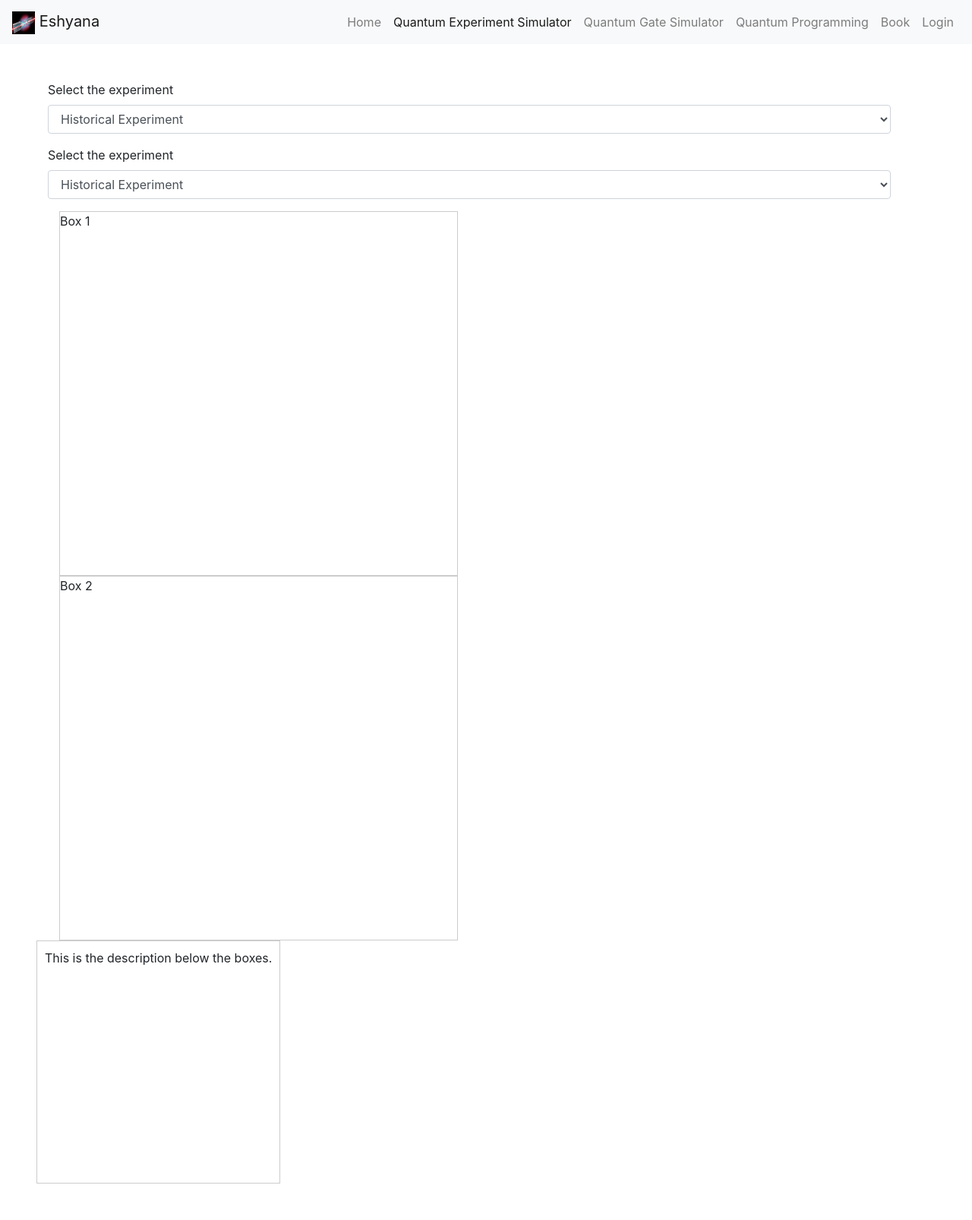
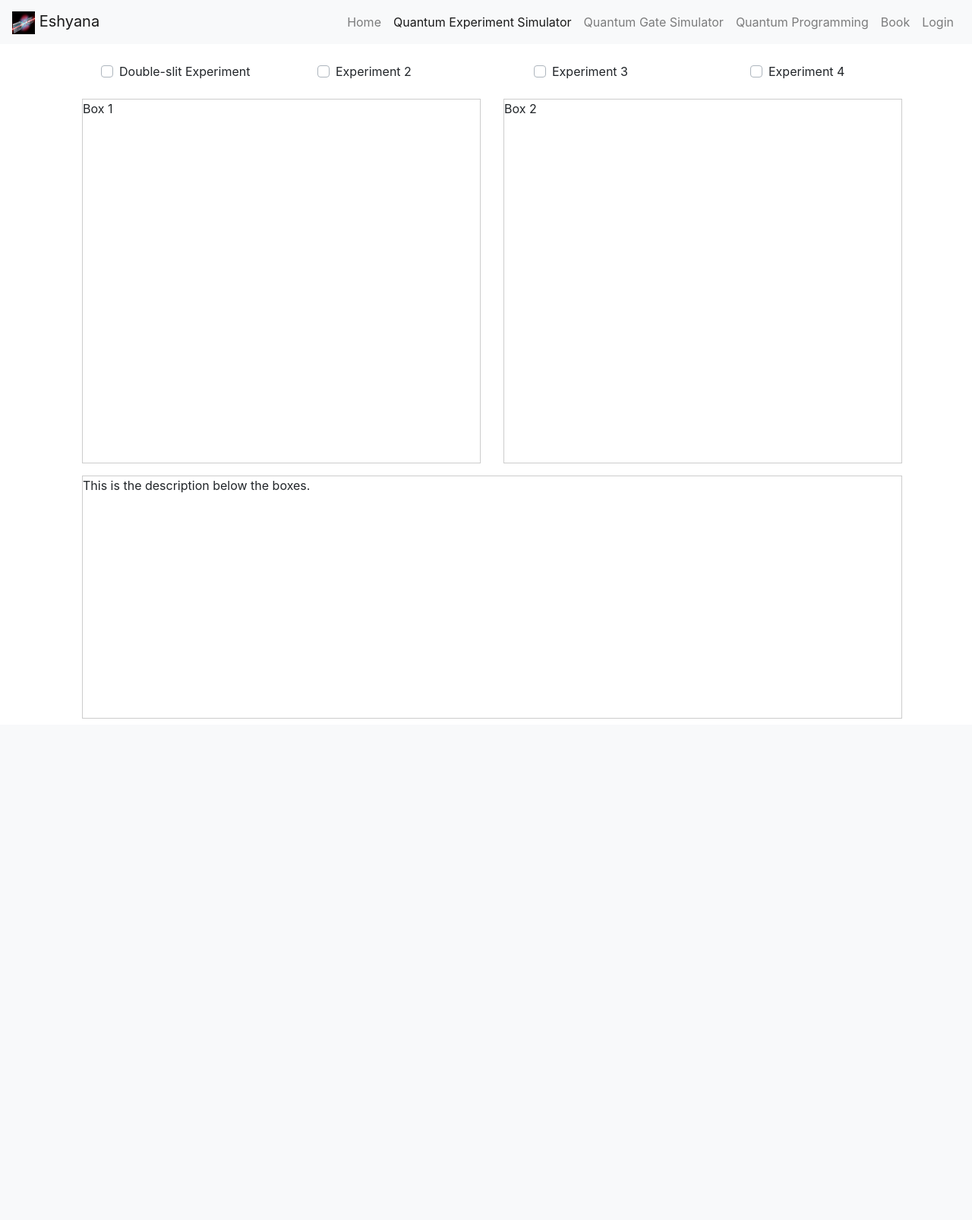
Before and after one commit to bithabib/quantum_computer_simulator, a Flask app: page /experiment in a window 1280 px wide. Shown: the whole page at 76% size. After the commit the page ends 946 px from the top, so only its background shows below. Run offline with Flask 3, Linux system fonts and the light colour scheme; some libraries are stand-ins or nearby versions.

Commit message:
Experiment selection is completed

```diff
--- a/templates/public/quantum_historical_experiment_simulator.html
+++ b/templates/public/quantum_historical_experiment_simulator.html
@@ -9,31 +9,44 @@
     <script src="https://code.jquery.com/jquery-3.5.1.slim.min.js"></script>
     <script src="https://cdn.jsdelivr.net/npm/@popperjs/core@2.9.3/dist/umd/popper.min.js"></script>
     <script src="https://stackpath.bootstrapcdn.com/bootstrap/4.5.2/js/bootstrap.min.js"></script>
+
 </head>
 
 <body>
     {% include 'includes/nav_header.html' %}
-    <div class="container m-5">
+    <div class="container mt-4">
         <div class="row">
-            <!-- Selection Field -->
-            <div class="col-md-12">
-                <div class="form-group">
-                    <label for="exampleFormControlSelect1">Select the experiment</label>
-                    <select class="form-control" id="exampleFormControlSelect1">
-                        <option>Historical Experiment</option>
-                        <option>Quantum Experiment</option>
-                    </select>
+            <div class="col-md-12 ml-5">
+                <div class="row">
+                    <div class="col">
+                        <div class="custom-control custom-checkbox">
+                            <input type="checkbox" class="custom-control-input" id="experiment1">
+                            <label class="custom-control-label" for="experiment1">Double-slit Experiment</label>
                         </div>
                     </div>
+                    <div class="col">
+                        <div class="custom-control custom-checkbox">
+                            <input type="checkbox" class="custom-control-input" id="experiment2">
+                            <label class="custom-control-label" for="experiment2">Experiment 2</label>
+                        </div>
+                    </div>
+                    <div class="col">
+                        <div class="custom-control custom-checkbox">
+                            <input type="checkbox" class="custom-control-input" id="experiment3">
+                            <label class="custom-control-label" for="experiment3">Experiment 3</label>
+                        </div>
+                    </div>
+                    <div class="col">
+                        <div class="custom-control custom-checkbox">
+                            <input type="checkbox" class="custom-control-input" id="experiment4">
+                            <label class="custom-control-label" for="experiment4">Experiment 4</label>
+                        </div>
+                    </div>
+                </div>
+            </div>
+
             <!-- Multiple Choice selection field -->
-            <div class="col-md-12">
-                <div class="form-group">
-                    <label for="exampleFormControlSelect1">Select the experiment</label>
-                    <select class="form-control" id="exampleFormControlSelect1">
-                        <option>Historical Experiment</option>
-                        <option>Quantum Experiment</option>
-                    </select>
-                </div>
+            <div class="col-md-12 row m-2 mt-4">
                 <div class="col-md-6">
                     <div class="box" style="height: 60vh; border: 1px solid #ccc;">Box 1</div>
                 </div>
@@ -41,9 +54,9 @@
                     <div class="box" style="height: 60vh; border: 1px solid #ccc;">Box 2</div>
                 </div>
             </div>
-        <div class="row">
+            <div class="col-md-12 row m-2">
                 <div class="col-md-12">
-                <div class="description" style="height: 40vh; border: 1px solid #ccc; padding: 10px;">
+                    <div class="description" style="height: 40vh; border: 1px solid #ccc;">
                         <p>This is the description below the boxes.</p>
                     </div>
                 </div>
```
Lines whose indentation alone changed are shown as unchanged.
